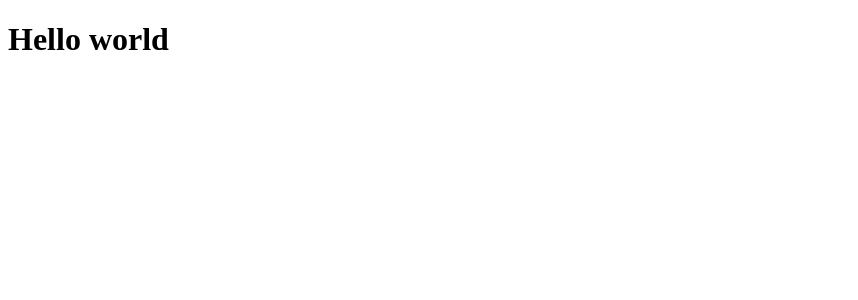
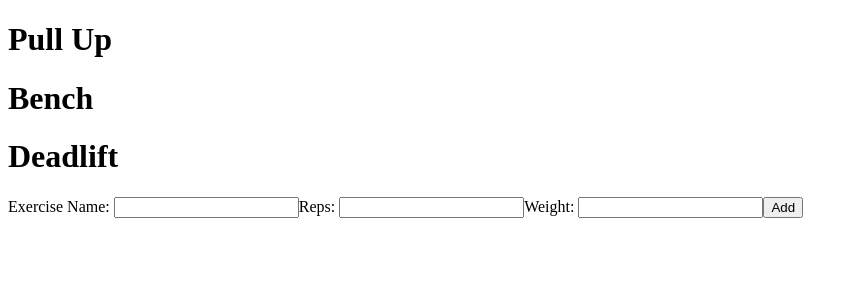
Before and after one commit to DylanAnderson-Tanduo/workout-app, a React (Create React App) app in the folder workout-proj/: page / in a window 1280 px wide. Shown: the top 300 px of the page, without its empty margins (0-858 px from the left). Built offline with nearby package versions, Linux system fonts and the light colour scheme.

Commit message:
Added basic functionality to add exersises to the exersise list

```diff
--- a/workout-proj/src/App.js
+++ b/workout-proj/src/App.js
@@ -1,9 +1,36 @@
 import Exercises from "./components/Exersises";
+import { useState } from "react";
+import AddExercise from "./components/AddExersise";
 
 function App() {
+
+const testData = [
+  {
+    name: "Pull Up",
+    reps: 12,
+    weight: 155,
+  },
+  {
+    name: "Bench",
+    reps: 12,
+    weight: 155,
+  },
+  {
+    name: "Deadlift",
+    reps: 12,
+    weight: 155,
+  },
+];
+
+const [exersiseList, setExersiseList] = useState(testData);
+
   return (
     <div className="App">
-     <Exercises/>
+      <Exercises exersiseList={exersiseList} />
+      <AddExercise
+        setExersiseList={setExersiseList}
+        exersiseList={exersiseList}
+      />
     </div>
   );
 }
--- /dev/null
+++ b/workout-proj/src/components/AddExersise.js
@@ -0,0 +1,35 @@
+const AddExercise = ({ setExersiseList, exersiseList }) => {
+  const submitButtonHandler = (e) => {
+    e.preventDefault();
+    let name = e.target.elements.exerciseName.value;
+    let reps = parseInt(e.target.elements.exerciseReps.value);
+    let weight = parseInt(e.target.elements.exerciseWeight.value);
+
+    //Update and Add to the SetExerciseList
+    setExersiseList([
+      ...exersiseList,
+      {
+        name: name,
+        reps: reps,
+        weight: weight,
+      },
+    ]);
+  };
+
+  return (
+    <form onSubmit={submitButtonHandler}>
+      <label htmlFor="exerciseName">Exercise Name: </label>
+      <input type="text" name="exerciseName" id="exerciseName" />
+
+      <label htmlFor="exerciseReps">Reps: </label>
+      <input type="number" name="exerciseReps" id="exerciseReps" />
+
+      <label htmlFor="exerciseWeight">Weight: </label>
+      <input type="number" name="exerciseWeight" id="exerciseWeight" />
+
+      <button type="submit">Add</button>
+    </form>
+  );
+};
+
+export default AddExercise;
--- a/workout-proj/src/components/Exersises.js
+++ b/workout-proj/src/components/Exersises.js
@@ -1,9 +1,18 @@
-const Exercises = (props) => {
+
+const Exercises = ({ exersiseList }) => {
+
+
+      console.log(exersiseList);
+
   return (
     <div>
-        <h1>Hello world</h1>
+      {exersiseList.map((exercise, index) => {
+     return (<h1 key={index}>{exercise.name}</h1>);
+      })}
     </div>
-  )
-}
+  );
+
+
+};
 
 export default Exercises;
```
